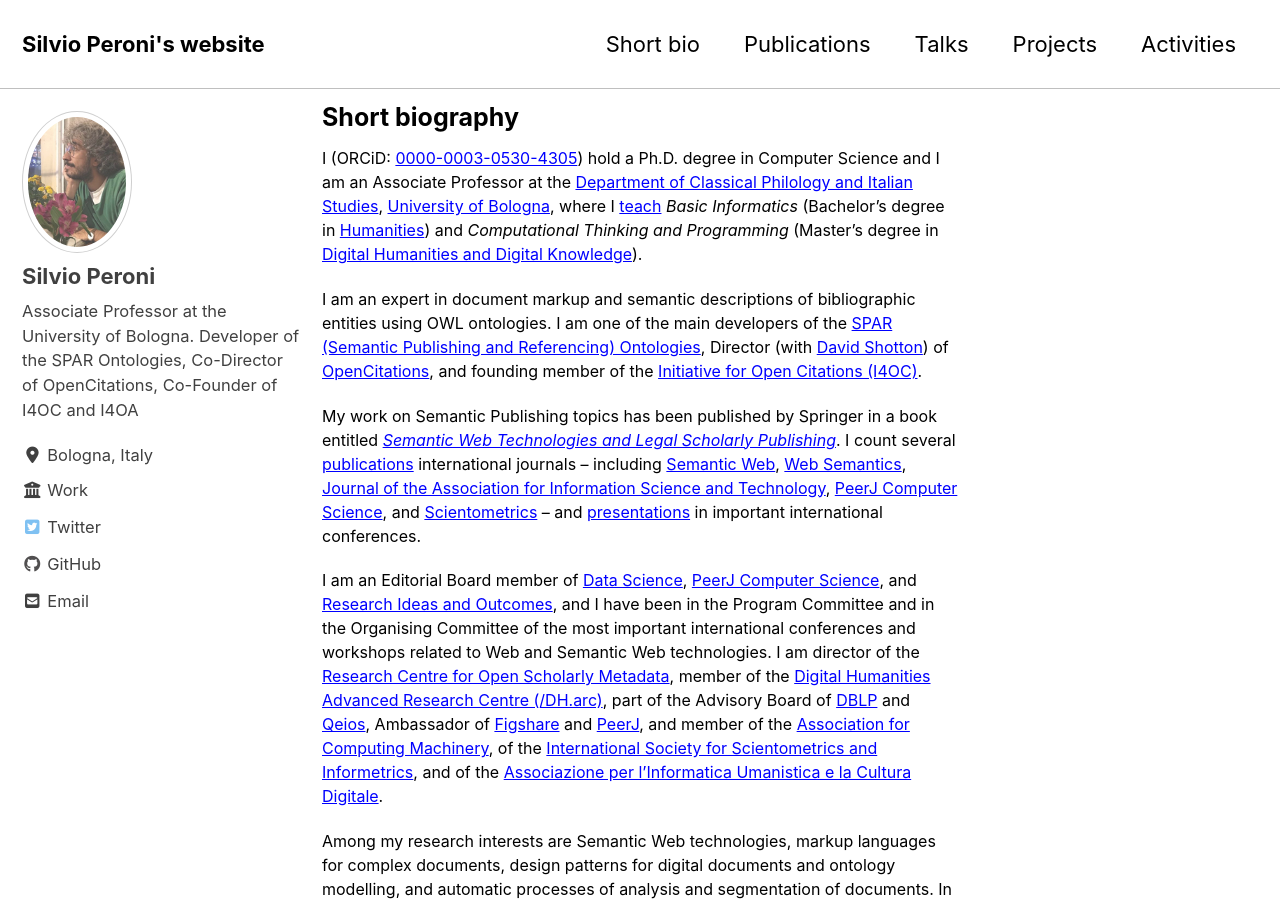
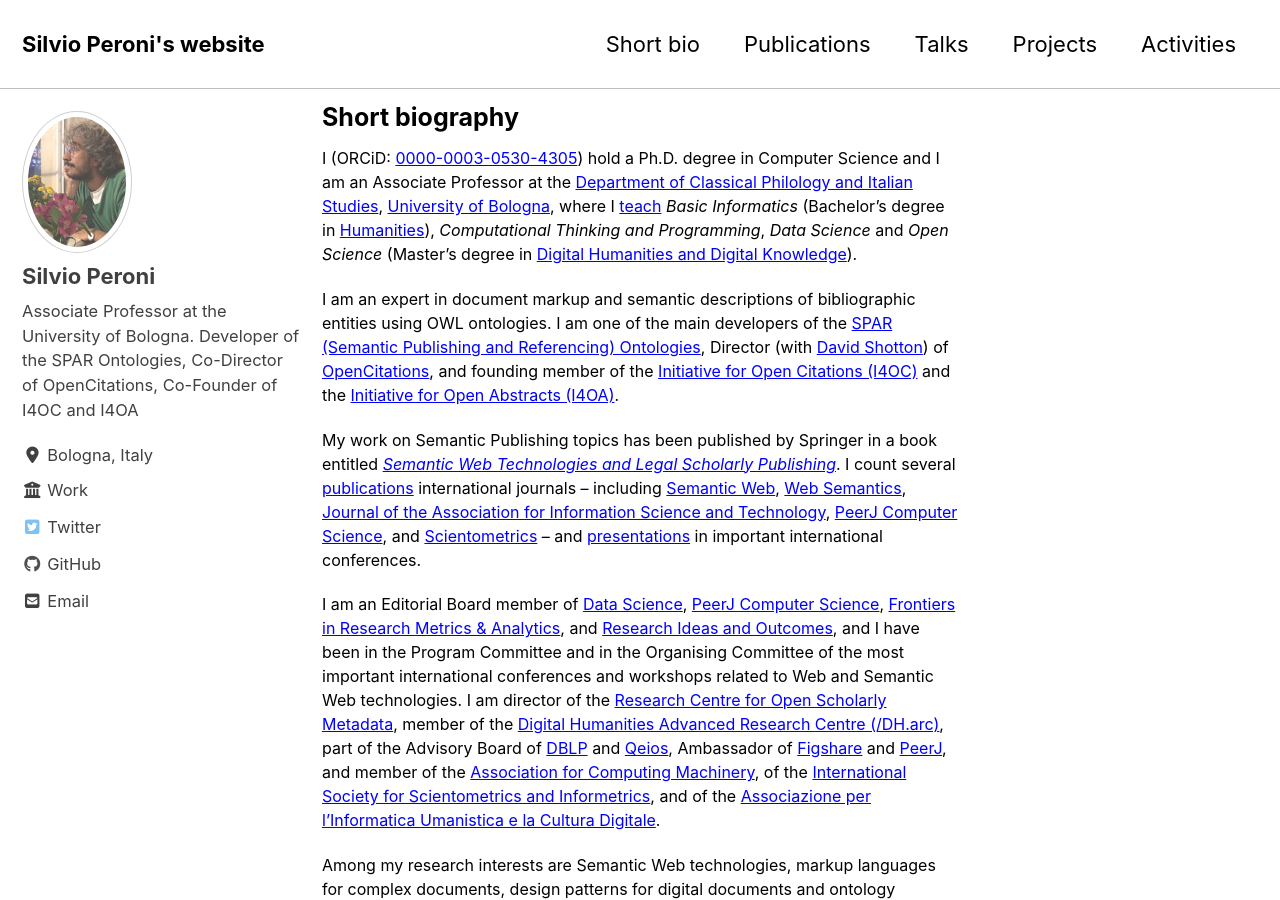
Before and after one commit to essepuntato/essepuntato.github.io, a Jekyll site: the page built from _pages/bio.md, in a window 1280 px wide and 900 px high. Built offline with Jekyll 4.4.1, drawn with Linux system fonts in a browser that asks for light colours; cached includes are drawn as plain includes; nearby versions of some CDN libraries; some of the changed text lies outside the part shown.

Commit message:
Update bio.md

```diff
--- a/_pages/bio.md
+++ b/_pages/bio.md
@@ -5,12 +5,12 @@
 title: Short biography
 ---
 
-I (ORCiD: [0000-0003-0530-4305](https://orcid.org/0000-0003-0530-4305)) hold a Ph.D. degree in Computer Science and I am an Associate Professor at the [Department of Classical Philology and Italian Studies](http://www.ficlit.unibo.it/), [University of Bologna](http://www.unibo.it/en), where I [teach](https://www.unibo.it/sitoweb/silvio.peroni/teachings) *Basic Informatics* (Bachelor's degree in [Humanities](https://corsi.unibo.it/1cycle/Humanities)) and *Computational Thinking and Programming* (Master's degree in [Digital Humanities and Digital Knowledge](https://corsi.unibo.it/2cycle/DigitalHumanitiesKnowledge)).
+I (ORCiD: [0000-0003-0530-4305](https://orcid.org/0000-0003-0530-4305)) hold a Ph.D. degree in Computer Science and I am an Associate Professor at the [Department of Classical Philology and Italian Studies](http://www.ficlit.unibo.it/), [University of Bologna](http://www.unibo.it/en), where I [teach](https://www.unibo.it/sitoweb/silvio.peroni/teachings) *Basic Informatics* (Bachelor's degree in [Humanities](https://corsi.unibo.it/1cycle/Humanities)), *Computational Thinking and Programming*, *Data Science* and *Open Science* (Master's degree in [Digital Humanities and Digital Knowledge](https://corsi.unibo.it/2cycle/DigitalHumanitiesKnowledge)).
 
-I am an expert in document markup and semantic descriptions of bibliographic entities using OWL ontologies. I am one of the main developers of the [SPAR (Semantic Publishing and Referencing) Ontologies](http://www.sparontologies.net), Director (with [David Shotton](https://twitter.com/dshotton)) of [OpenCitations](http://opencitations.net), and founding member of the [Initiative for Open Citations (I4OC)](https://i4oc.org).
+I am an expert in document markup and semantic descriptions of bibliographic entities using OWL ontologies. I am one of the main developers of the [SPAR (Semantic Publishing and Referencing) Ontologies](http://www.sparontologies.net), Director (with [David Shotton](https://twitter.com/dshotton)) of [OpenCitations](http://opencitations.net), and founding member of the [Initiative for Open Citations (I4OC)](https://i4oc.org) and the [Initiative for Open Abstracts (I4OA)](https://i4oa.org).
 
 My work on Semantic Publishing topics has been published by Springer in a book entitled *[Semantic Web Technologies and Legal Scholarly Publishing](http://www.springer.com/it/book/9783319047768)*. I count several [publications](/pub/) international journals – including [Semantic Web](http://www.semantic-web-journal.net/), [Web Semantics](https://www.journals.elsevier.com/journal-of-web-semantics/), [Journal of the Association for Information Science and Technology](http://onlinelibrary.wiley.com/journal/10.1002/(ISSN)2330-1643), [PeerJ Computer Science](https://peerj.com/computer-science/), and [Scientometrics](https://link.springer.com/journal/11192) – and [presentations](/tlk/) in important international conferences.
 
-I am an Editorial Board member of [Data Science](https://datasciencehub.net/), [PeerJ Computer Science](https://peerj.com/computer-science/), and [Research Ideas and Outcomes](https://riojournal.com/), and I have been in the Program Committee and in the Organising Committee of the most important international conferences and workshops related to Web and Semantic Web technologies. I am director of the [Research Centre for Open Scholarly Metadata](https://openscholarlymetadata.org), member of the [Digital Humanities Advanced Research Centre (/DH.arc)](https://dharc.unibo.it), part of the Advisory Board of [DBLP](https://dblp.uni-trier.de/) and [Qeios](https://www.qeios.com/), Ambassador of [Figshare](https://figshare.com/) and [PeerJ](https://peerj.com), and member of the [Association for Computing Machinery](https://www.acm.org/), of the [International Society for Scientometrics and Informetrics](http://issi-society.org/), and of the [Associazione per l’Informatica Umanistica e la Cultura Digitale](http://www.aiucd.it).
+I am an Editorial Board member of [Data Science](https://datasciencehub.net/), [PeerJ Computer Science](https://peerj.com/computer-science/), [Frontiers in Research Metrics & Analytics](https://www.frontiersin.org/journals/research-metrics-and-analytics), and [Research Ideas and Outcomes](https://riojournal.com/), and I have been in the Program Committee and in the Organising Committee of the most important international conferences and workshops related to Web and Semantic Web technologies. I am director of the [Research Centre for Open Scholarly Metadata](https://openscholarlymetadata.org), member of the [Digital Humanities Advanced Research Centre (/DH.arc)](https://dharc.unibo.it), part of the Advisory Board of [DBLP](https://dblp.uni-trier.de/) and [Qeios](https://www.qeios.com/), Ambassador of [Figshare](https://figshare.com/) and [PeerJ](https://peerj.com), and member of the [Association for Computing Machinery](https://www.acm.org/), of the [International Society for Scientometrics and Informetrics](http://issi-society.org/), and of the [Associazione per l’Informatica Umanistica e la Cultura Digitale](http://www.aiucd.it).
 
-Among my research interests are Semantic Web technologies, markup languages for complex documents, design patterns for digital documents and ontology modelling, and automatic processes of analysis and segmentation of documents. In particular, my recent works concern the empirical analysis of the nature of scholarly citations, bibliometrics and scientometrics studies, visualisation and browsing interfaces for semantic data, and the development of ontologies to manage, integrate and query bibliographic information.
+Among my research interests are Semantic Web technologies, markup languages for complex documents, design patterns for digital documents and ontology modelling, and automatic processes of analysis and segmentation of documents. My works concern theoretical studies and technical implementation of tools to foster semantic interoperability of Open Science services and infrastructures, the empirical analysis of the nature of scholarly citations, bibliometrics and scientometrics studies, visualisation and browsing interfaces for semantic data, and the development of ontologies to manage, integrate and query bibliographic information.
```
